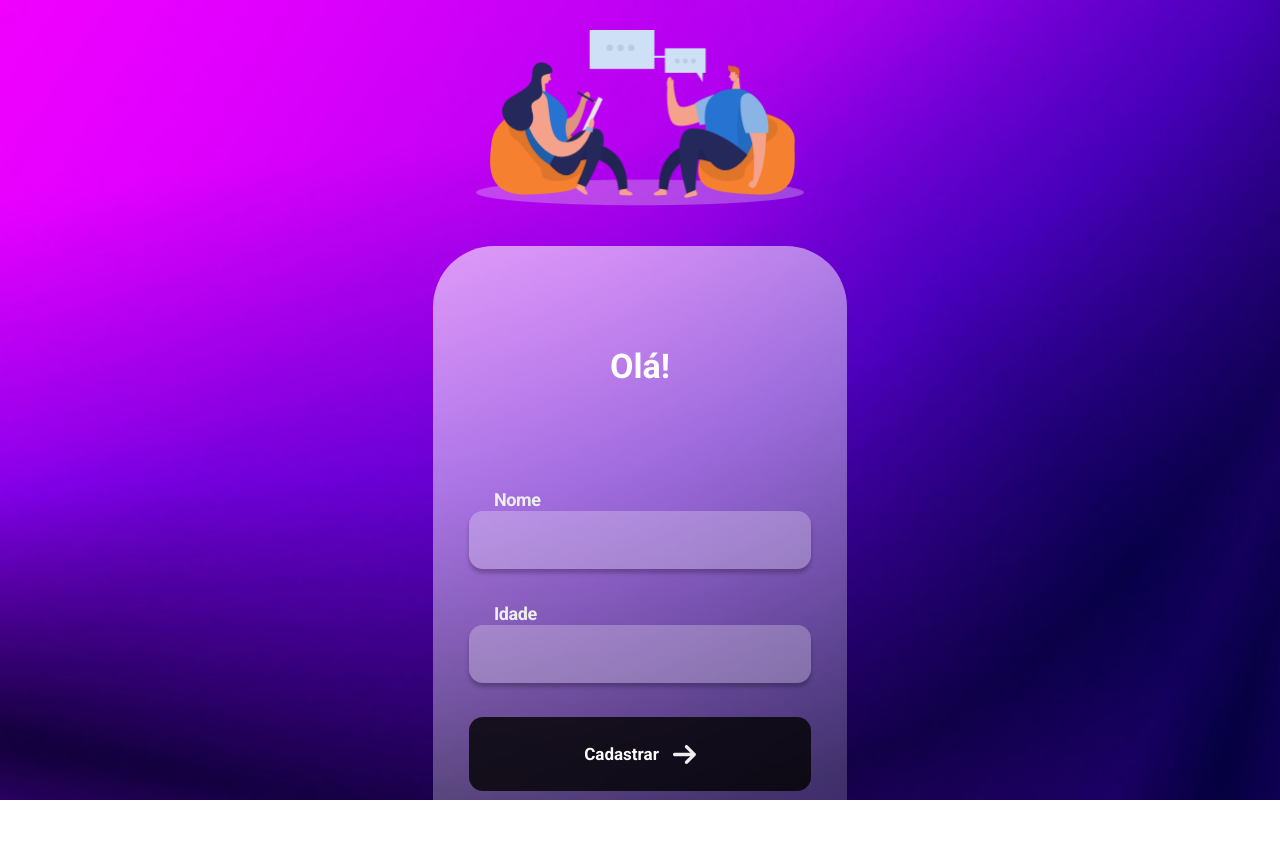
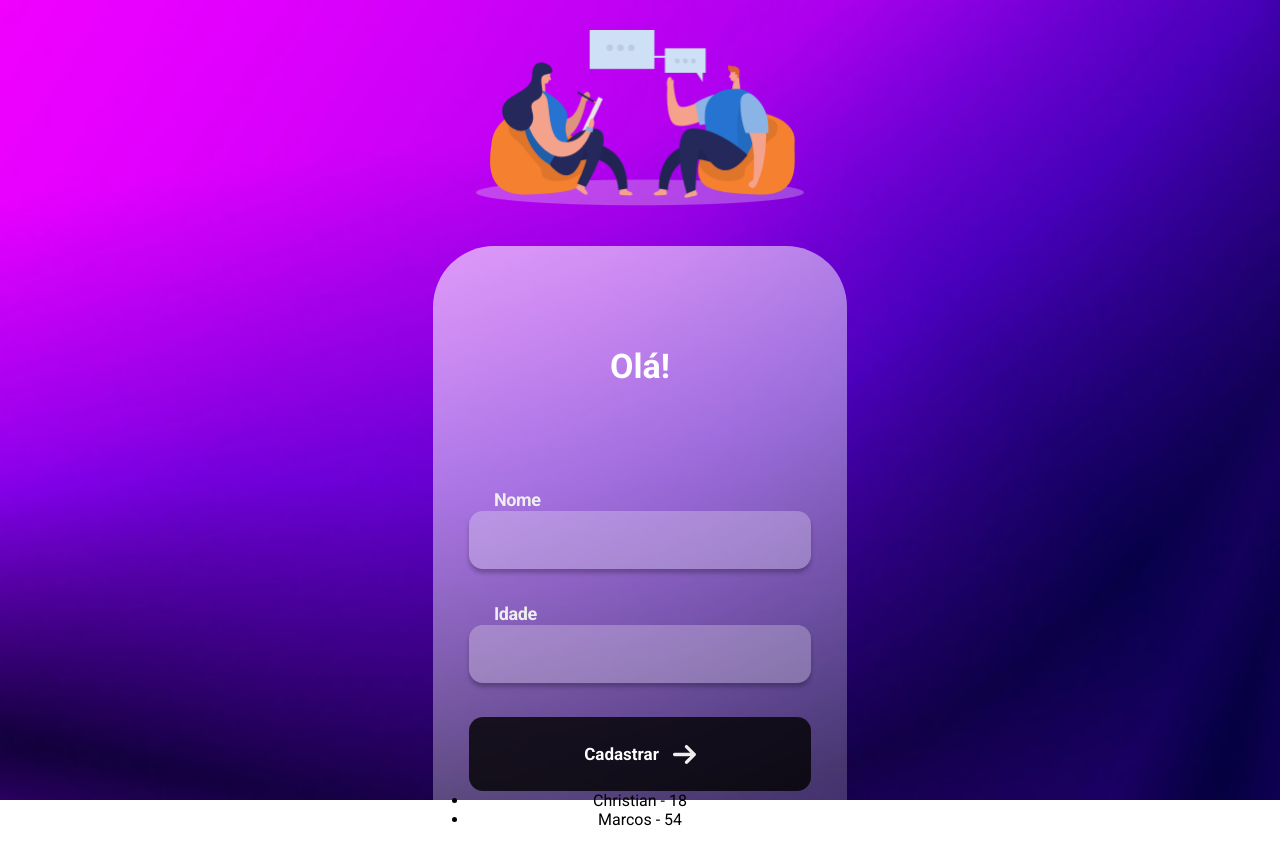
Before and after one commit to christianlsb/mobile-registration, a React (Create React App) app: page / in a window 1280 px wide. Shown: the top 864 px of the page. Before the commit the page ends 841 px from the top, so only its background shows below. Built offline with nearby package versions, Linux system fonts and the light colour scheme.

Commit message:
feat: added function map in application

```diff
--- a/src/App.js
+++ b/src/App.js
@@ -31,6 +31,13 @@ function App() {
               Cadastrar
               <Arrow src={ArrowImg} />
             </Button>
+            <ul align="center">
+              {users.map((user) => (
+                <li key={user.id}>
+                  {user.name} - {user.age}
+                </li>
+              ))}
+            </ul>
           </Containerinformations>
         </Container>
       </>
```
Lines whose indentation alone changed are shown as unchanged.
